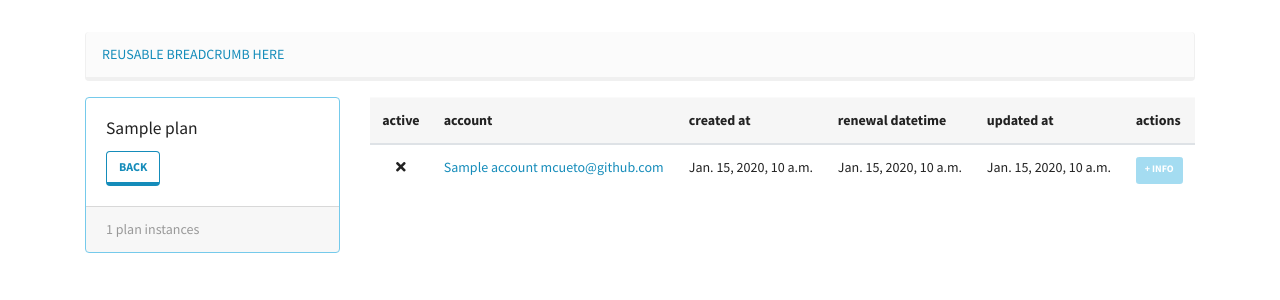
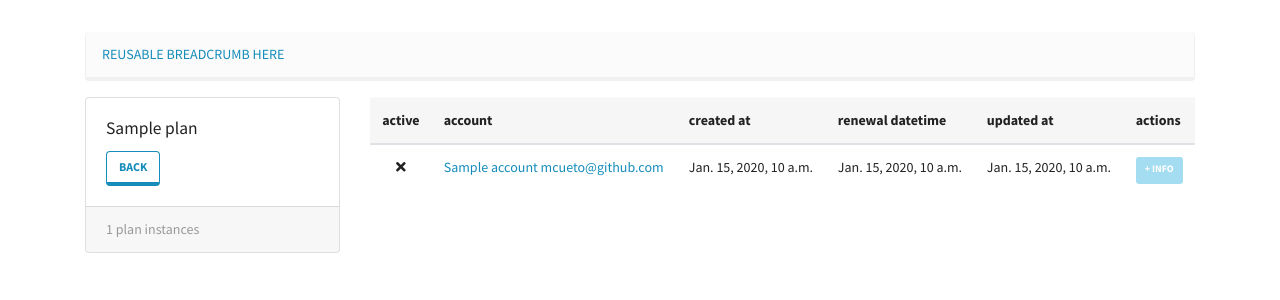
Before and after one commit to agapanto/pagosimple, a Django app: template pagosimple_frontend/templates/dashboard/apps/plans/detail.html in a window 1280 px wide. Shown: the part 57-357 px from the top of the page. Run offline with Django 3.2, Linux system fonts and the light colour scheme; the template is opened without the code that fills it: most values are stand-ins (such as "Sample title", 1, 10 or a date in 2020); parts of the project's set-up code (start-up, migrations or seed data) failed here and were passed over; some libraries are stand-ins or nearby versions.

Commit message:
Remove border-info class from plan_card component template

```diff
--- a/pagosimple_frontend/templates/components/plan_card.html
+++ b/pagosimple_frontend/templates/components/plan_card.html
@@ -1,4 +1,4 @@
-<div class="card border-info">
+<div class="card">
   <!-- <div class="card-header">
     PLAN
   </div> -->
```
